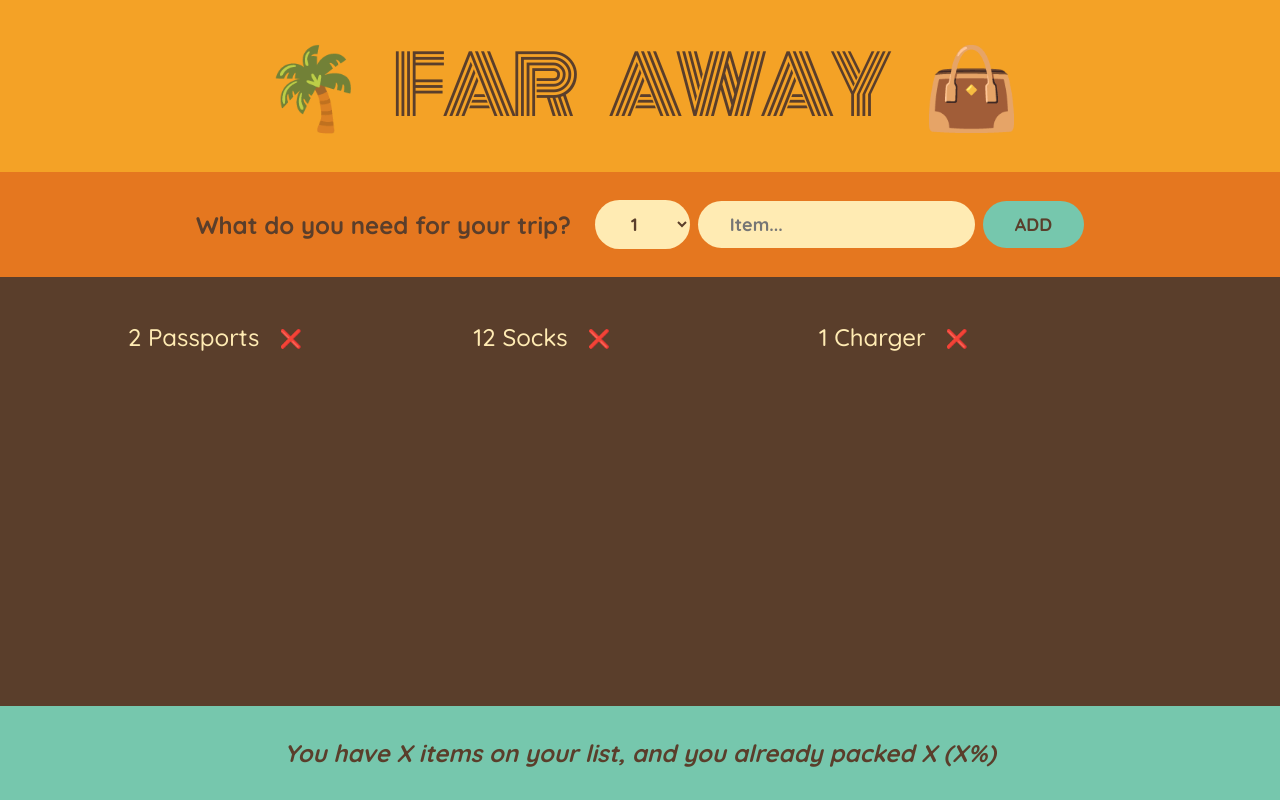
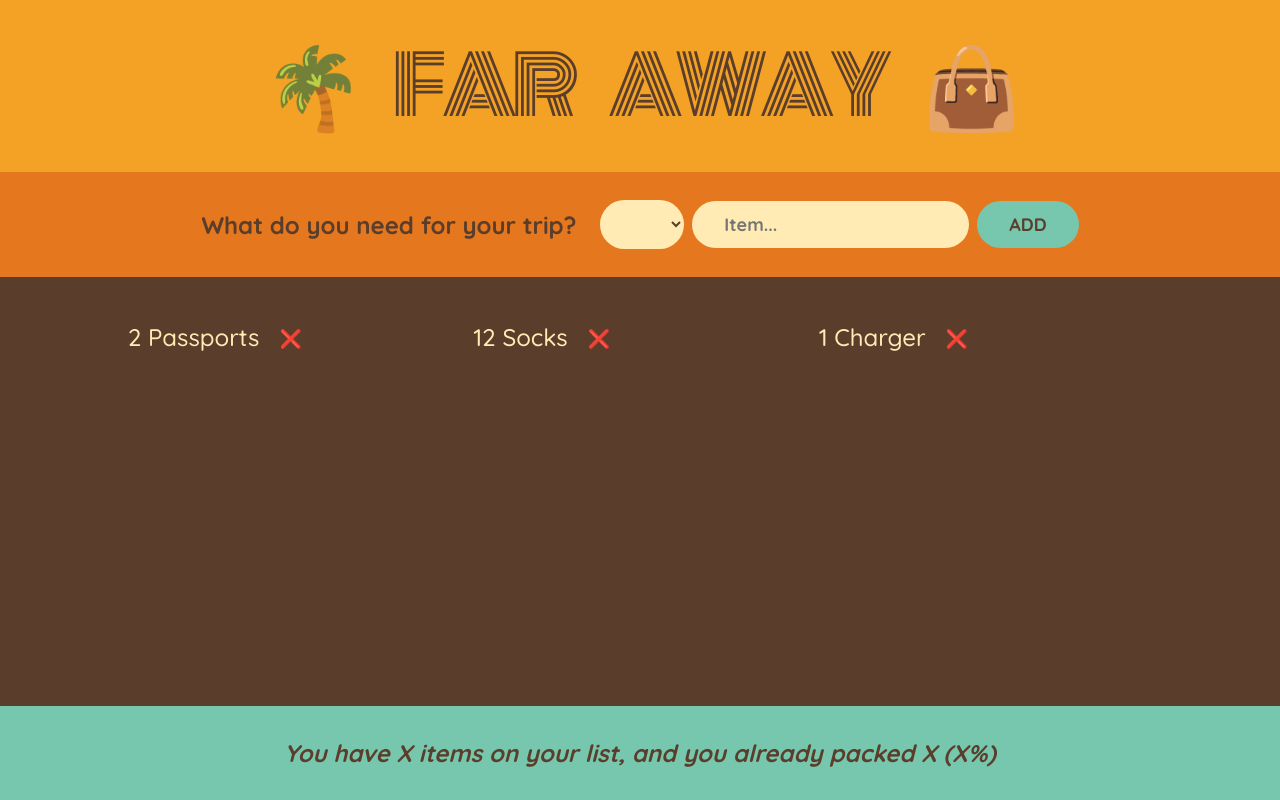
Before and after one commit to mondom/react, a React (Create React App) app in the folder 05_travel_list/: page / in a window 1280 px wide. Built offline with nearby package versions, Linux system fonts and the light colour scheme.

Commit message:
rendering of an array of numbers

```diff
--- a/05_travel_list/src/App.js
+++ b/05_travel_list/src/App.js
@@ -19,15 +19,11 @@ function Logo() {
 	return <h1>🌴 Far Away 👜</h1>
 }
 
-function Form () {
+function Form() {
 	return (
 		<form className='add-form'>
 			<h3>What do you need for your trip?</h3>
-			<select>
-				<option value={1}>1</option>
-				<option value={2}>2</option>
-				<option value={3}>3</option>
-			</select>
+			<select>{Array.from({ length: 20 }, (_, i) => i + 1)}</select>
 			<input type='text' placeholder='Item...'></input>
 			<button>ADD</button>
 		</form>
```
